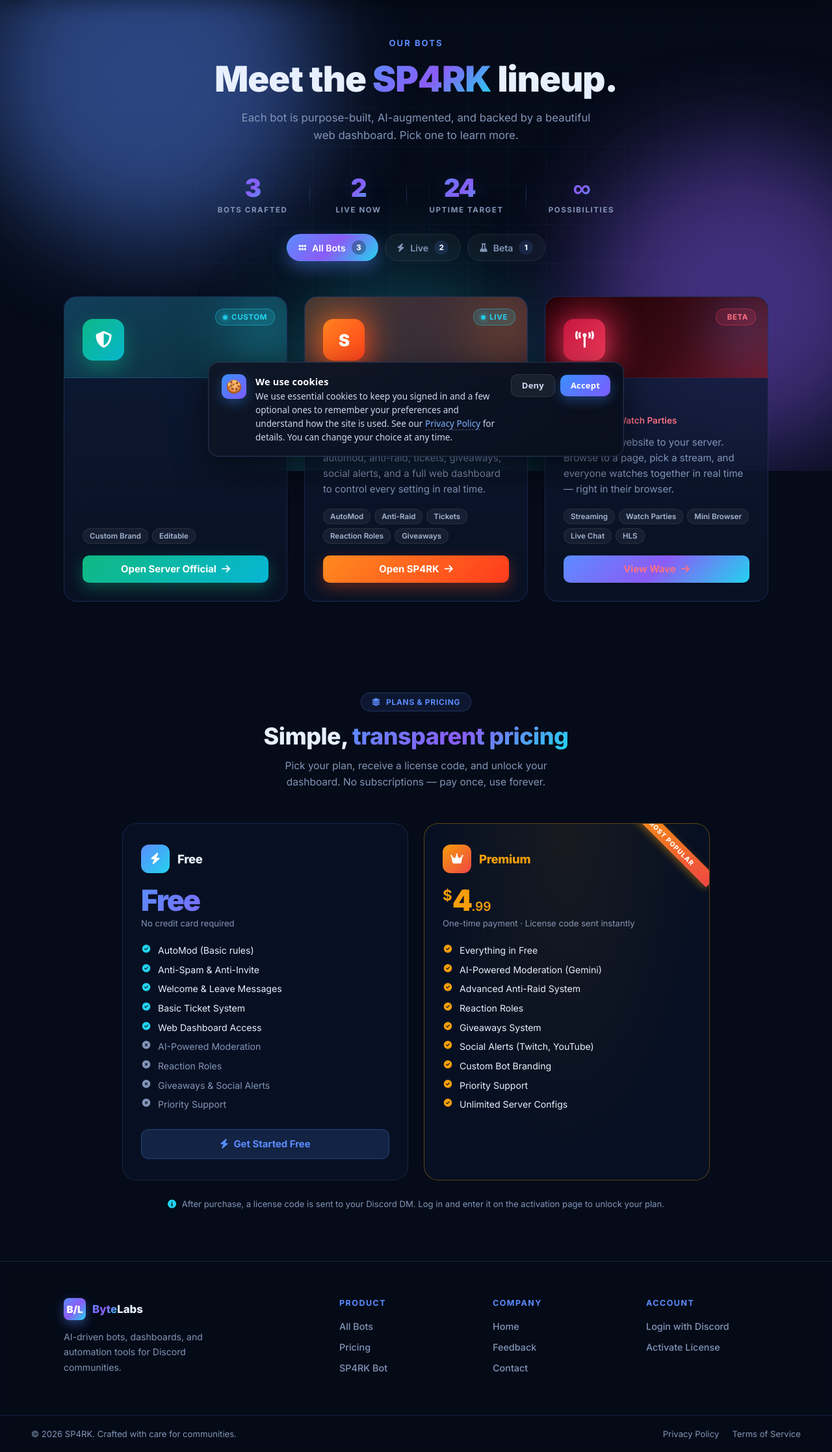
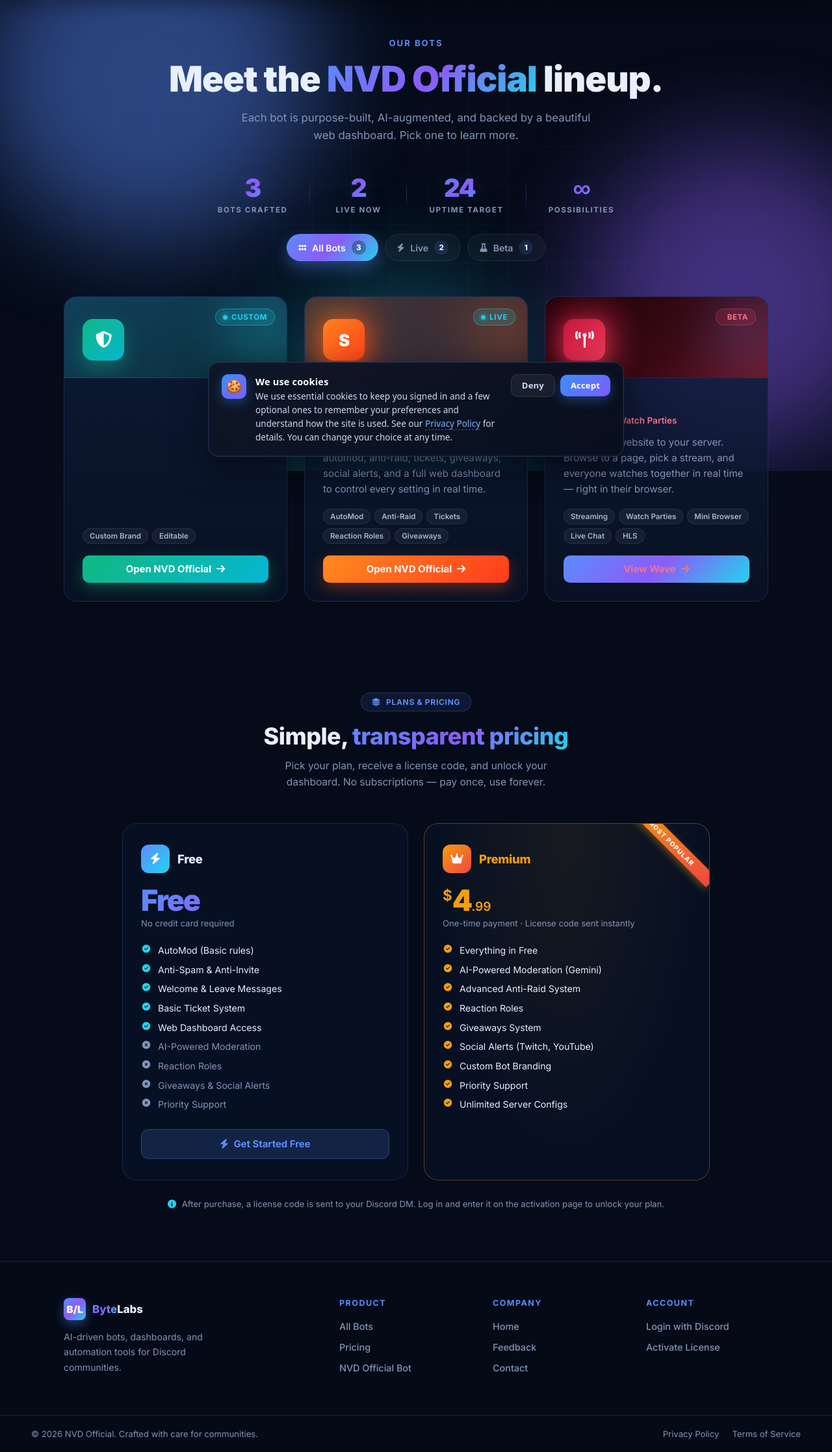
Before and after one commit to aronnachy-cyber/TwinByteLabs_A-BOT-WITH-WEB-DASHBOARD_, a Flask app: template SENTINEL-BOT-Main/templates/bots.html in a window 1280 px wide. Shown: the part 75-2310 px from the top of the page at 65% size. Run offline with Flask 3, Linux system fonts and the light colour scheme; the template is opened without the code that fills it, so the values that code supplies are empty; some libraries are stand-ins or nearby versions.

Commit message:
Apply NVD Official branding across site pages

```diff
--- a/SENTINEL-BOT-Main/templates/bots.html
+++ b/SENTINEL-BOT-Main/templates/bots.html
@@ -3,8 +3,8 @@
 <head>
 <meta charset="UTF-8">
 <meta name="viewport" content="width=device-width, initial-scale=1.0">
-<title>Our Bots — SP4RK</title>
-<meta name="description" content="Explore all AI-powered Discord bots built by SP4RK — SP4RK, Server Official, Wave, and more.">
+<title>Our Bots — NVD Official</title>
+<meta name="description" content="Explore all AI-powered Discord bots built by NVD Official — NVD Official, NVD Official, Wave, and more.">
 <meta name="robots" content="index, follow">
 <link rel="icon" type="image/x-icon" href="/static/favicon.ico">
 <link rel="stylesheet" href="https://cdnjs.cloudflare.com/ajax/libs/font-awesome/6.5.1/css/all.min.css">
@@ -237,7 +237,7 @@ nav{
   pointer-events:none;
 }
 
-/* SP4RK gets its signature warm flame banner */
+/* NVD Official gets its signature warm flame banner */
 .bot-card.sp4rk .bot-banner{
   background:linear-gradient(135deg, rgba(255,140,40,0.22), rgba(255,60,30,0.15));
 }
@@ -264,7 +264,7 @@ nav{
 .bot-card.coming .bot-icon{
   background:linear-gradient(135deg, #5b8cff, #8b5cf6);
 }
-/* Server Official card — emerald/teal gradient to differentiate */
+/* NVD Official card — emerald/teal gradient to differentiate */
 .bot-card.serverofficial .bot-banner{
   background:linear-gradient(135deg, rgba(34,211,238,0.20), rgba(16,185,129,0.15));
 }
@@ -1024,7 +1024,7 @@ footer{
 <!-- ===== HEADER ===== -->
 <header class="page-head reveal">
   <div class="eyebrow">Our Bots</div>
-  <h1>Meet the <span class="grad">SP4RK</span> lineup.</h1>
+  <h1>Meet the <span class="grad">NVD Official</span> lineup.</h1>
   <p>Each bot is purpose-built, AI-augmented, and backed by a beautiful web dashboard. Pick one to learn more.</p>
 </header>
 
@@ -1067,7 +1067,7 @@ footer{
 <!-- ===== CARD GRID ===== -->
 <section class="bot-grid">
 
-  <!-- ===== Server Official (admin-customizable) ===== -->
+  <!-- ===== NVD Official (admin-customizable) ===== -->
   {% set so = server_official %}
   <div class="bot-card serverofficial is-live reveal reveal-delay-1" id="soCard" data-status="live">
     <div class="bot-banner">
@@ -1081,7 +1081,7 @@ footer{
       </div>
       <div class="bot-status status-live"><span class="dot"></span> Custom</div>
       {% if dev_unlocked %}
-      <button type="button" class="bot-edit-btn" onclick="openServerOfficialEditor(event)" aria-label="Edit Server Official">
+      <button type="button" class="bot-edit-btn" onclick="openServerOfficialEditor(event)" aria-label="Edit NVD Official">
         <i class="fas fa-pen"></i>
       </button>
       {% endif %}
@@ -1095,12 +1095,12 @@ footer{
         <span class="chip">Editable</span>
       </div>
       <a href="{{ url_for('server_official_landing') }}" class="bot-cta" style="text-decoration:none;">
-        Open Server Official <i class="fas fa-arrow-right"></i>
+        Open NVD Official <i class="fas fa-arrow-right"></i>
       </a>
     </div>
   </div>
 
-  <!-- SP4RK card (LIVE) -->
+  <!-- NVD Official card (LIVE) -->
   <a href="{{ url_for('sp4rk_landing') }}" class="bot-card sp4rk is-live reveal reveal-delay-2" data-status="live">
     <div class="bot-banner">
       <span class="bx-shimmer" aria-hidden="true"></span>
@@ -1108,7 +1108,7 @@ footer{
       <div class="bot-status status-live"><span class="dot"></span> Live</div>
     </div>
     <div class="bot-body">
-      <div class="bot-name">SP4RK</div>
+      <div class="bot-name">NVD Official</div>
       <div class="bot-tag">Discord Moderation &amp; Engagement</div>
       <div class="bot-desc">
         All-in-one Discord bot — AI-powered automod, anti-raid, tickets, giveaways,
@@ -1122,7 +1122,7 @@ footer{
         <span class="chip">Giveaways</span>
       </div>
       <span class="bot-cta">
-        Open SP4RK <i class="fas fa-arrow-right"></i>
+        Open NVD Official <i class="fas fa-arrow-right"></i>
       </span>
     </div>
   </a>
@@ -1244,7 +1244,7 @@ footer{
       <ul>
         <li><a href="{{ url_for('bots_showcase') }}">All Bots</a></li>
         <li><a href="{{ url_for('bots_showcase') }}#pricing">Pricing</a></li>
-        <li><a href="{{ url_for('sp4rk_landing') }}">SP4RK Bot</a></li>
+        <li><a href="{{ url_for('sp4rk_landing') }}">NVD Official Bot</a></li>
       </ul>
     </div>
     <div class="footer-col">
@@ -1269,7 +1269,7 @@ footer{
     </div>
   </div>
   <div class="footer-bottom">
-    <span>© <span id="yr"></span> SP4RK. Crafted with care for communities.</span>
+    <span>© <span id="yr"></span> NVD Official. Crafted with care for communities.</span>
     <span style="display:flex;gap:20px;">
       <a href="/privacy">Privacy Policy</a>
       <a href="/terms">Terms of Service</a>
@@ -1285,7 +1285,7 @@ footer{
     <button type="button" class="modal-close" aria-label="Close" onclick="closeServerOfficialEditor()">
       <i class="fas fa-xmark"></i>
     </button>
-    <h3><i class="fas fa-pen" style="color:#10d9a3"></i> Customize Server Official</h3>
+    <h3><i class="fas fa-pen" style="color:#10d9a3"></i> Customize NVD Official</h3>
     <p class="modal-sub">Update the bot's name, profile picture, tagline, and description. Changes are saved instantly.</p>
 
     <div class="modal-preview">
@@ -1300,7 +1300,7 @@ footer{
 
     <div class="modal-field">
       <label for="soInputName">Bot Name</label>
-      <input type="text" id="soInputName" maxlength="60" value="{{ so.name }}" placeholder="Server Official">
+      <input type="text" id="soInputName" maxlength="60" value="{{ so.name }}" placeholder="NVD Official">
     </div>
     <div class="modal-field">
       <label for="soInputImage">Profile Picture URL</label>
@@ -1452,7 +1452,7 @@ footer{
     });
   })();
 
-  /* ===== Server Official: Request modal ===== */
+  /* ===== NVD Official: Request modal ===== */
   function openServerOfficialAsk(){
     document.getElementById('soAskOverlay').classList.add('open');
     document.body.style.overflow = 'hidden';
@@ -1462,7 +1462,7 @@ footer{
     document.body.style.overflow = '';
   }
 
-  /* ===== Server Official: Admin editor (only when dev session is unlocked) ===== */
+  /* ===== NVD Official: Admin editor (only when dev session is unlocked) ===== */
   {% if dev_unlocked %}
   function openServerOfficialEditor(ev){
     if (ev) { ev.preventDefault(); ev.stopPropagation(); }
@@ -1483,7 +1483,7 @@ footer{
     el.addEventListener('input', refreshPreview);
   });
   function refreshPreview(){
-    const name  = document.getElementById('soInputName').value || 'Server Official';
+    const name  = document.getElementById('soInputName').value || 'NVD Official';
     const tag   = document.getElementById('soInputTag').value  || "Your server's signature bot";
     const image = document.getElementById('soInputImage').value.trim();
     document.getElementById('soPvName').textContent = name;
```
